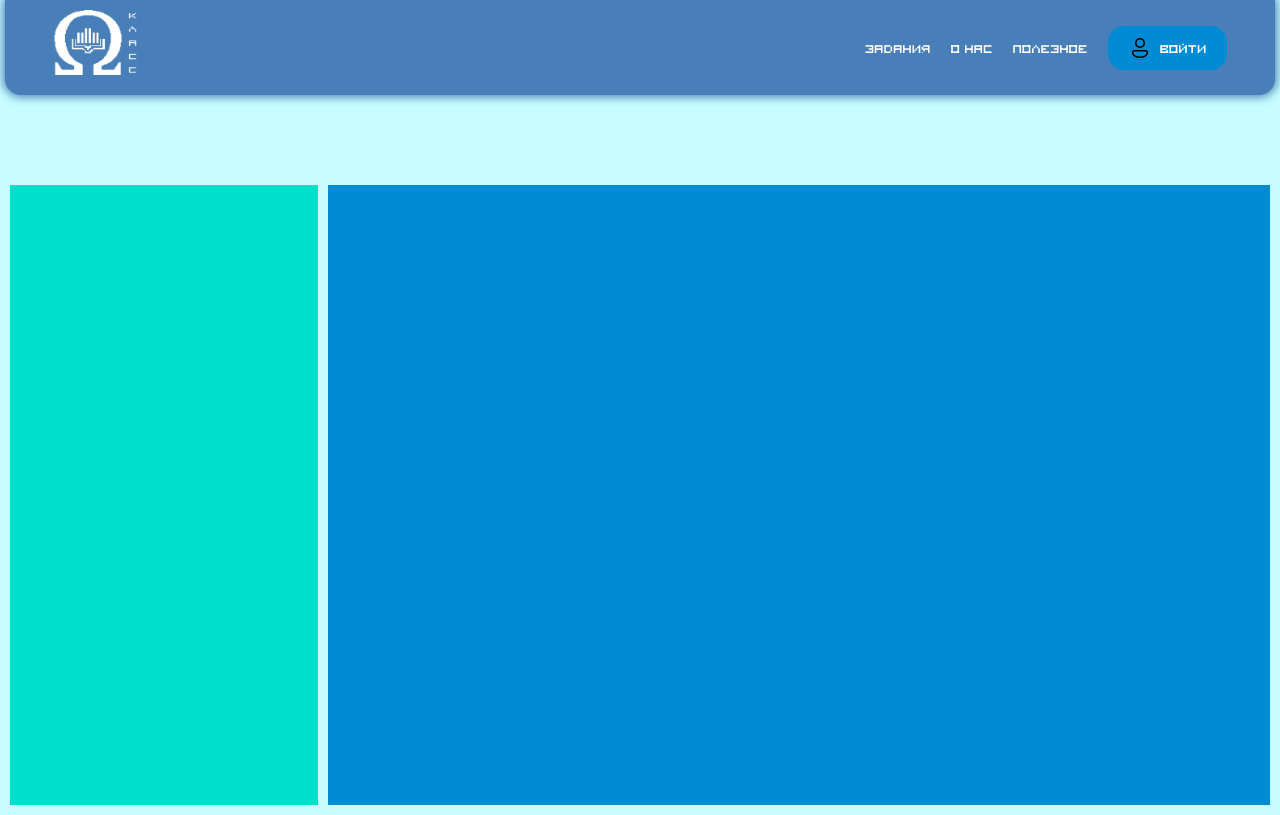
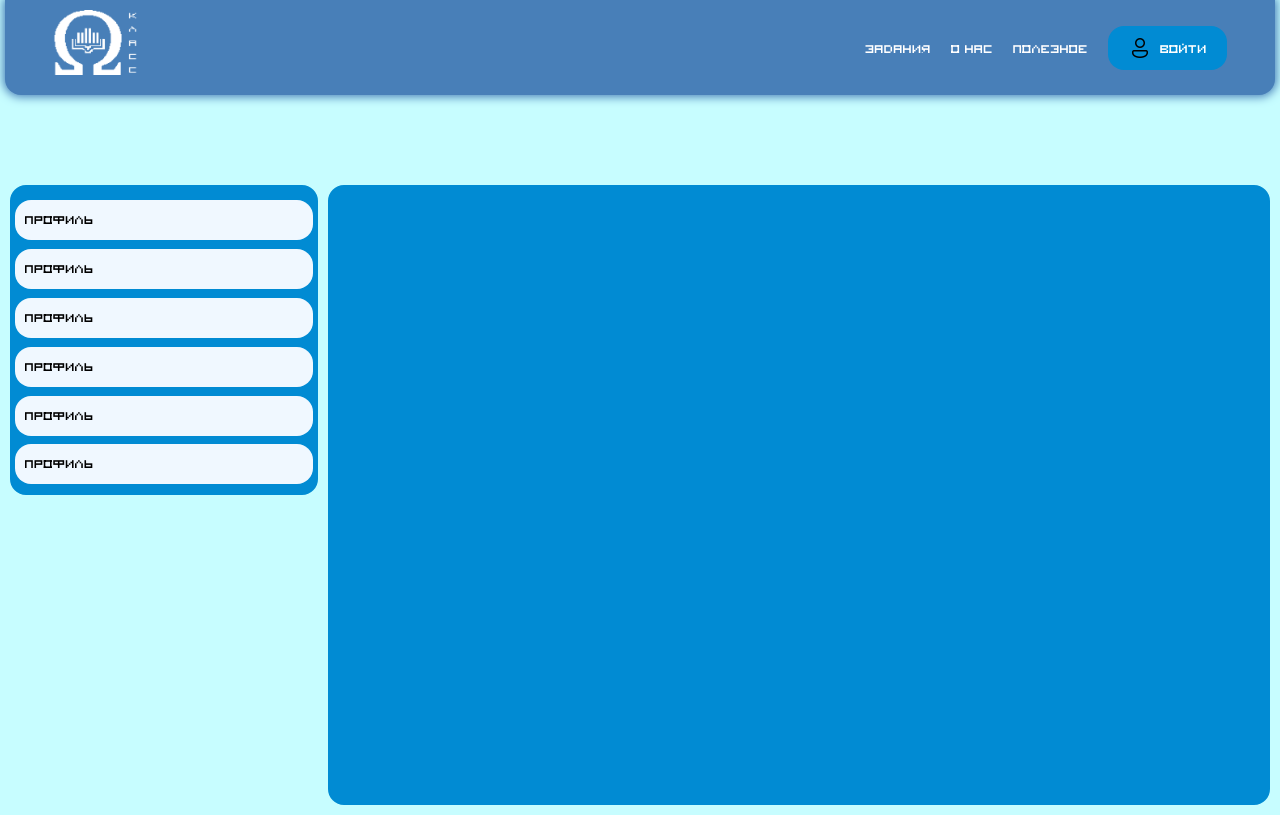
Before and after one commit to Scat55/EducationalPlatformForTheUniversity, a Vue app: page /profile in a window 1280 px wide. Built offline with nearby package versions, Linux system fonts and the light colour scheme.

Commit message:
чуть доработал дизайе TaskPage, добавление кнопок в ProfilePage

```diff
--- a/src/components/Task.vue
+++ b/src/components/Task.vue
@@ -28,18 +28,22 @@ export default {
   display: grid;
   grid-template-columns: 1fr 1fr;
   grid-template-rows: repeat(3, 1fr);
+  background: white;
+  overflow: hidden;
 }
 
 .task:hover {
-  border: 3px solid #00DFCC;
+  border: 3px solid $lightBlueColor;
 }
 
 .title {
-  margin-top: 15px;
+  padding-top: 15px;
   grid-column: 1 / span 4;
   grid-row: 1 / span 1;
   font-size: 20px;
+  //border-radius: 1rem;
   border-bottom: 1px solid $lightBlueColor;
+  background: $lightBlueColor;
 }
 
 
--- a/src/views/ProfilePage.vue
+++ b/src/views/ProfilePage.vue
@@ -7,13 +7,24 @@ import Header from "@/components/Header.vue";
 <Header/>
   <div class="main">
     <div class="window">
-      <div class="left_div"></div>
-      <div class="right_div"></div>
+      <div class="left_div">
+        <div class="tab">Профиль</div>
+        <div class="tab">Профиль</div>
+        <div class="tab">Профиль</div>
+        <div class="tab">Профиль</div>
+        <div class="tab">Профиль</div>
+        <div class="tab">Профиль</div>
+      </div>
+      <div class="right_div">
+
+      </div>
     </div>
   </div>
 </template>
 
 <style scoped lang="scss">
+@import '../assets/styles/styles.scss';
+
 .main {
   margin-top: 80px;
   display: flex;
@@ -32,23 +43,36 @@ import Header from "@/components/Header.vue";
   grid-template-rows: 1fr 1fr;
 }
 
-.left_div .right_div {
-  border-radius: 1rem;
+
+
+.left_div {
+  background: $lightBlueColor;
+  grid-column: 1 / span 1;
+  grid-row: 1 / span 1;
+  display: grid;
+  padding: 13px 3px 0 3px;
+  grid-template-columns: 1fr;
+  grid-template-rows: repeat(6, 1fr);
 }
 
-.left_div {
-  background: #00DFCC;
-  grid-column: 1 / span 1;
-  grid-row: 1 / span 2;
+.tab {
+  padding: 10px;
+  width: 100%;
+  height: 40px;
+  border-radius: 1rem;
+  background: aliceblue;
 }
 
 .right_div {
-  background: #018bd3;
+  background: $lightBlueColor;
   grid-column: 2 / span 3;
   grid-row: 1 / span 2;
 }
 
-
+.left_div, .right_div {
+  border: 2px solid $lightBlueColor;
+  border-radius: 1rem;
+}
 
 
 
--- a/src/views/TaskPage.vue
+++ b/src/views/TaskPage.vue
@@ -101,6 +101,7 @@ export default {
 }
 
 .main {
+  margin-top: 80px;
   display: flex;
   align-items: center;
   justify-content: center;
@@ -115,37 +116,36 @@ export default {
   display: grid;
   grid-template-columns: repeat(3, 1fr);
   grid-template-rows: auto 1fr;
-  /* Строка для div1 и остальное пространство для div2 и div3 */
   gap: 10px;
-  /* Расстояние между элементами */
 }
 
-.div1 {
-  grid-column: 1 / span 3;
-  /* div1 занимает 3 столбца */
-  text-align: center;
-}
-
-.div2 {
-  grid-row: 2 / span 1;
-  /* div2 находится во второй строке */
-  text-align: center;
-  height: 400px;
-}
-
-.div3 {
-  grid-column: 2 / span 2;
-  /* div3 находится в третьем столбце */
-  grid-row: 2 / span 1;
-  /* div3 находится во второй строке */
-  text-align: center;
-}
-
-/* Для оформления и добавления рамок можно добавить следующий стиль: */
 .div1,
 .div2,
 .div3 {
   border: 2px solid $lightBlueColor;
   padding: 10px;
   border-radius: 1rem;
-}</style>
+}
+
+.div1 {
+  grid-column: 1 / span 3;
+  text-align: center;
+  background: white;
+}
+
+.div2 {
+  margin-top: 10px;
+  grid-row: 2 / span 1;
+  text-align: center;
+  height: 400px;
+  background: white;
+}
+
+.div3 {
+  grid-column: 2 / span 2;
+  grid-row: 2 / span 1;
+  text-align: center;
+  border: none;
+}
+
+</style>
```
